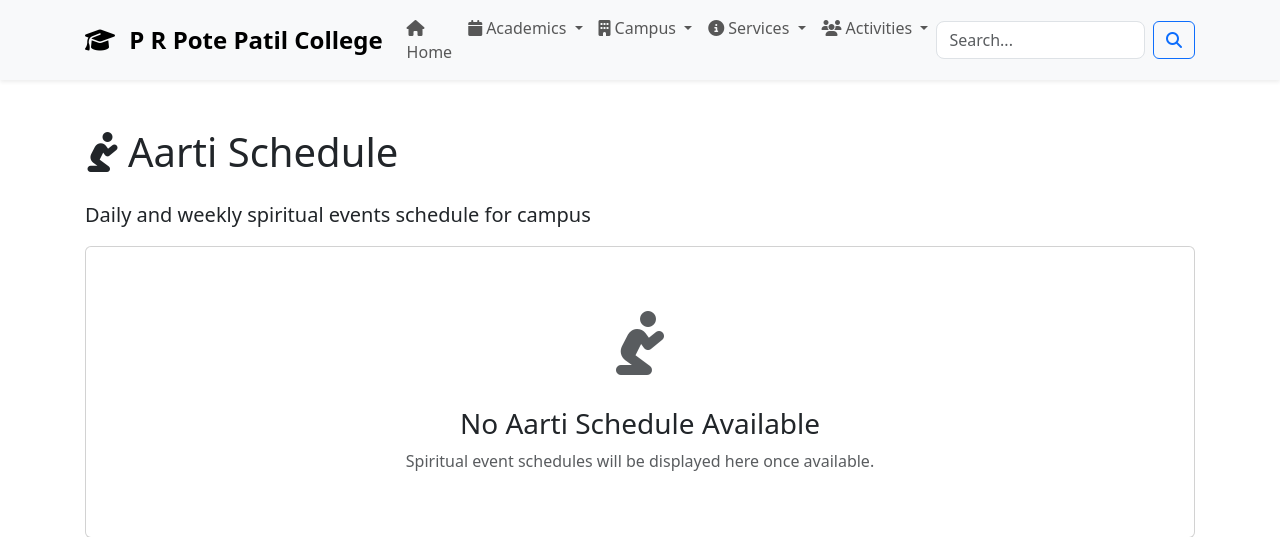
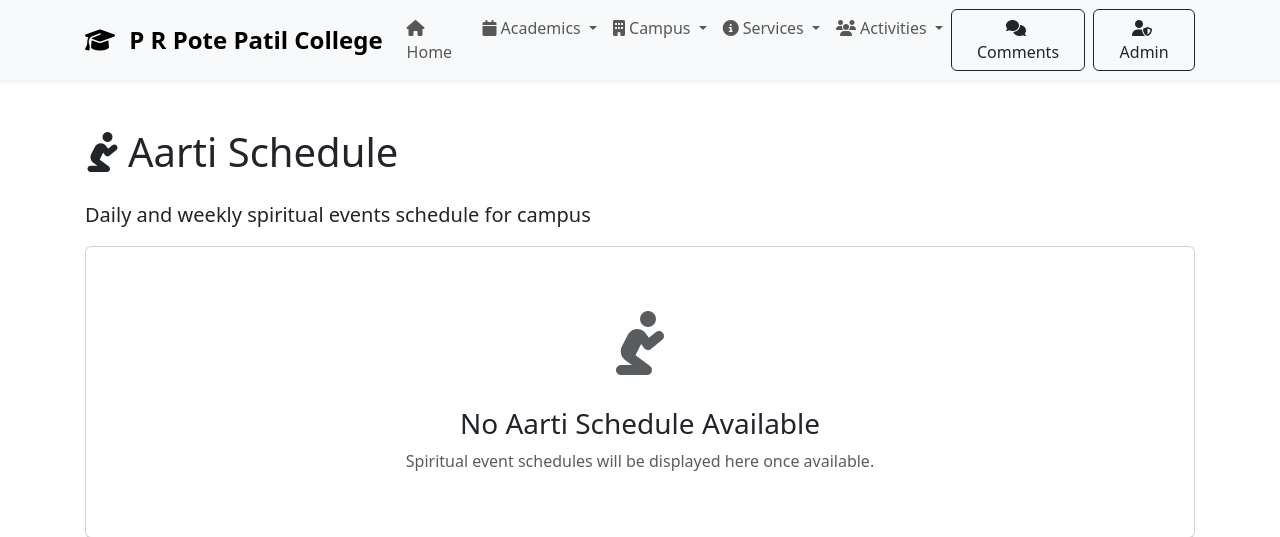
Before and after one commit to anushkadeshmukh342-afk/CollegePortal, a Flask app: page /aarti in a window 1280 px wide. Shown: the top 537 px of the page. Run offline with Flask 3, Linux system fonts and the light colour scheme.

Commit message:
Updated homepage info

```diff
--- a/templates/base.html
+++ b/templates/base.html
@@ -113,14 +113,17 @@
                     </li>
                 </ul>
 
-                <!-- Search Form -->
-                <form class="d-flex" method="GET" action="{{ url_for('search') }}">
-                    <input class="form-control me-2" type="search" placeholder="Search..." name="q" value="{{ request.args.get('q', '') }}">
-                    <button class="btn btn-outline-primary" type="submit">
-                        <i class="fas fa-search"></i>
-                    </button>
-                </form>
-            </div>
+                <!-- Comment Section Link -->
+<div class="d-flex">
+    <a href="{{ url_for('comments') }}" class="btn btn-outline-dark me-2">
+        <i class="fas fa-comments me-1"></i>
+        Comments
+    </a>
+    <a href="{{ url_for('admin_login') }}" class="btn btn-outline-dark">
+        <i class="fas fa-user-shield me-1"></i>
+        Admin
+    </a>
+</div>
         </div>
     </nav>
 
```
Also changed, not shown: static/css/custom.css (line endings or trailing spaces).
